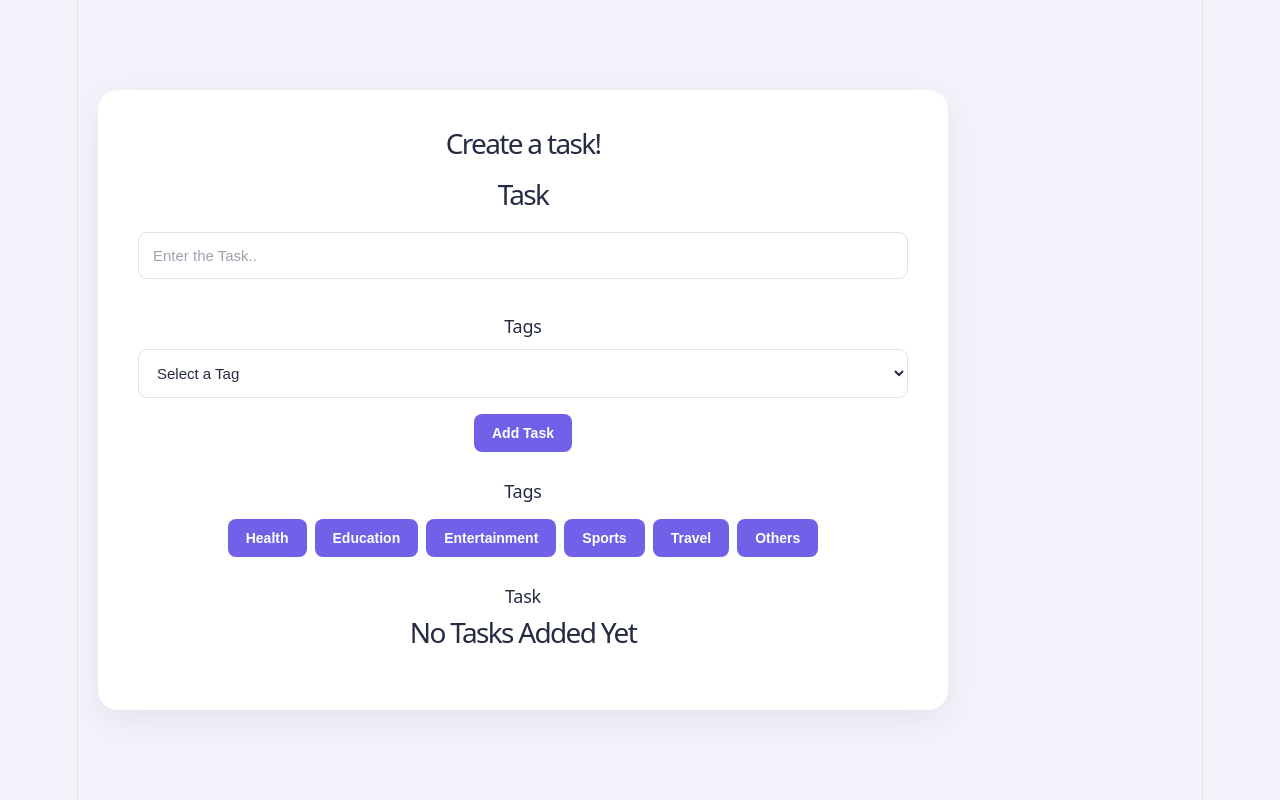
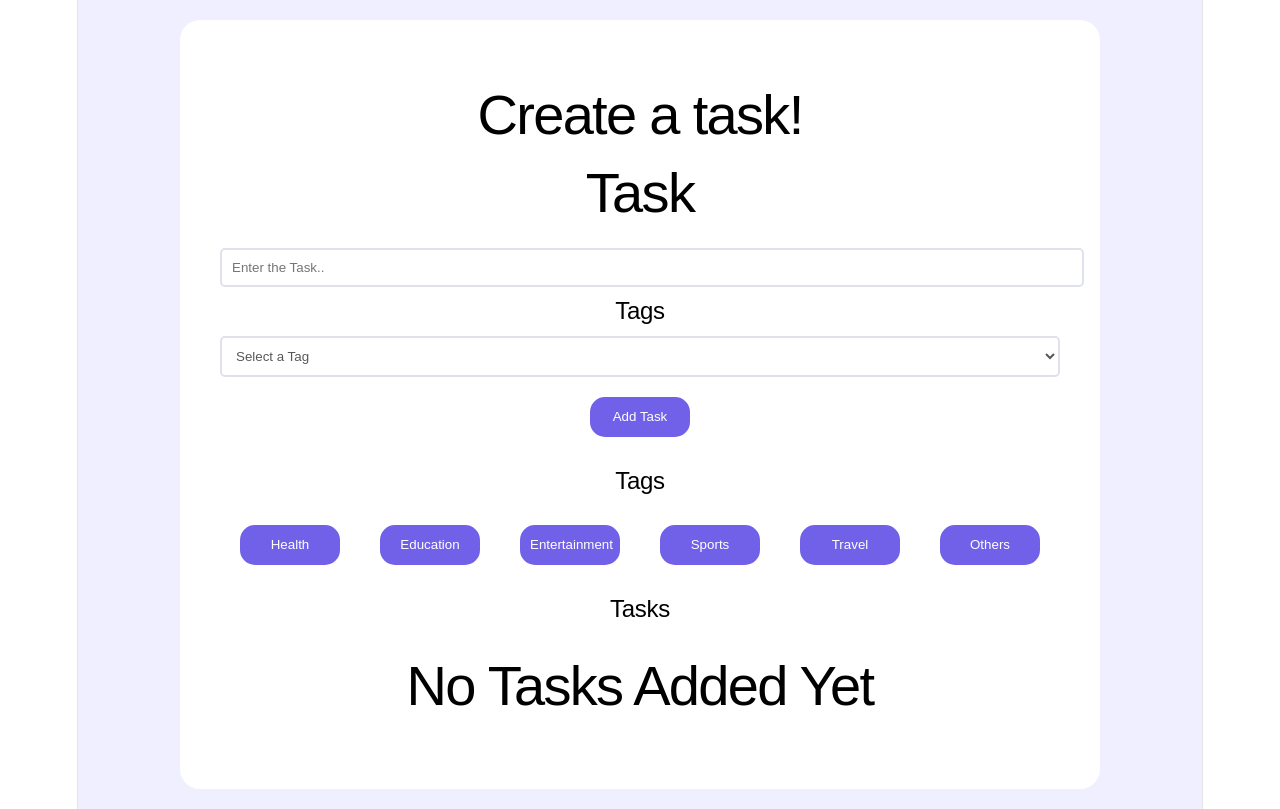
Before and after one commit to Aravind-Kondru/react-task-manager, a React (Vite) app: page / in a window 1280 px wide. Built offline with nearby package versions, Linux system fonts and the light colour scheme.

Commit message:
Updated task manager design

```diff
--- a/src/App.css
+++ b/src/App.css
@@ -1,4 +1,129 @@
+.container-1{
+    background-color: #f0efff;
+    min-height: 100vh;
+    display: flex;
+    flex-direction: column;
+    justify-content: center;
+    align-items: center;
+}
 
+.container-2{
+    background-color: #ffffff;
+    border-radius: 20px;
+    padding: 40px;
+    max-height: none;
+    max-width: 950px;
+    min-height: 650px;
+    margin-top: 20px;
+    margin-bottom: 20px;
+}
+
+.h1{
+    color: black;
+    font-family: Arial, sans-serif;
+    padding: 10px;
+}
+
+.h2{
+    color: black;
+    font-family: Arial, sans-serif;
+    padding: 10px;
+}
+
+.input{
+    background-color: #ffffff;
+    border: 2px solid;
+    border-color: #dfe2ed;
+    color: #58585c;
+    border-radius: 5px;
+    width: 100%;
+    padding: 10px;
+}
+
+.h3{
+    color: black;
+    font-family: Arial, sans-serif;
+    margin: 10px;
+}
+
+.select{
+    background-color: #ffffff;
+    border: 2px solid;
+    border-color: #dfe2ed;
+    color: #58585c;
+    border-radius: 5px;
+    width: 100%;
+    padding: 10px;
+}
+
+.button{
+    background-color: #7161e8;
+    color: white;
+    border: none;
+    border-radius: 15px;
+    padding: 10px;
+    margin: 20px;
+    cursor: pointer;
+    height: 40px;
+    width: 100px;
+}
+
+.h4{
+    color: black;
+    font-family: Arial, sans-serif;
+    margin: 10px;
+}
+
+.h4{
+    color: black;
+    font-family: Arial, sans-serif;
+    margin: 10px;
+}
+
+.h5{
+    color: black;
+    font-family: Arial, sans-serif;
+    margin: 10px;
+}
+
+.h6{
+    color: black;
+    font-family: Arial, sans-serif;
+    margin: 50px;
+}
+
+.para{
+    background-color: #f7f7fc;
+    color: black;
+    padding: 16px;
+    border-radius: 9px;
+    margin: 12px 0;
+    border-left: 4px solid #7161e8;
+    font-size: 15px;
+}
+
+.div{
+    display: flex;
+    flex-direction: row;
+    justify-content: space-between;
+}
+
+.p1{
+    margin-left: 70px;
+    padding: 5px;
+}
+
+.p2{
+    margin-right: 70px;
+    background-color: #c3ced9;
+    color: black;
+    padding: 5px;
+    padding-left: 10px;
+    padding-right: 10px;
+    border-radius: 9px;
+}
+
+/*
 * {
     box-sizing: border-box;
 }
@@ -28,7 +153,7 @@ body {
 }
 
 /* Headings */
-h1, h2 {
+/* h1, h2 {
     color: #252b42 !important;
 }
 
@@ -44,7 +169,7 @@ h2 {
 }
 
 /* Input and dropdown */
-input, select {
+/* input, select {
     width: 100%;
     padding: 14px;
     border: 1px solid #dfe2ed;
@@ -69,10 +194,10 @@ select option {
 input:focus, select:focus {
     border-color: #7161e8;
     box-shadow: 0 0 0 3px rgba(113, 97, 232, 0.12);
-}
+} */
 
 /* Buttons */
-button {
+/* button {
     padding: 11px 18px;
     border: none;
     border-radius: 8px;
@@ -88,10 +213,10 @@ button {
 button:hover {
     background: #5848cf !important;
     transform: translateY(-2px);
-}
+} */
 
 /* Task cards */
-p {
+/* p {
     background: #f7f7fc !important;
     color: #252b42 !important;
     padding: 16px;
@@ -102,7 +227,7 @@ p {
 }
 
 /* Responsive */
-@media (max-width: 600px) {
+/* @media (max-width: 600px) {
     #root {
         padding: 15px;
     }
@@ -118,4 +243,4 @@ p {
     button {
         padding: 10px 13px;
     }
-}
+} */
--- a/src/App.jsx
+++ b/src/App.jsx
@@ -6,24 +6,28 @@ function App(){
     const[tasks, setTasks] = useState([])
     const[Tag, setTag] = useState("")
     const[heading, setHeading] = useState("No Tasks Added Yet")
+    const[num, setNum] = useState(1)
     const[selectedTag, setSelectedTag] = useState("")
     const filteredTasks = (selectedTag === ""
         ? tasks
         : tasks.filter((item) => item.tag === selectedTag))
 
     return(
-        <div>
-            <h1>Create a task!</h1>
+        <div className="container-1">
+            <div className="container-2">
+                <h1 className="h1">Create a task!</h1>
 
-            <h1>Task</h1>
+                <h1 className="h2">Task</h1>
                 <input
+                    className="input"
                     placeholder="Enter the Task.."
                     value={task}
                     onChange={(event) => setTask(event.target.value)}
                 />
 
-            <h2>Tags</h2>
+                <h2 className="h3">Tags</h2>
                 <select
+                    className="select"
                     value={Tag}
                     onChange={(event) => setTag(event.target.value)}
                 >
@@ -36,52 +40,55 @@ function App(){
                     <option value="Others">Others</option>
                 </select>
 
-            <button onClick={() => (
-                setTasks([...tasks, {task: task, tag: Tag}]),
+                <button
+                    className="button"
+                    onClick={() => (
+                        setTasks([...tasks, {num: num, task: task, tag: Tag}]),
                         setTask(""),
                         setHeading(""),
-                setTag("")
+                        setTag(""),
+                        setNum(num + 1)
                 )}>
                     Add Task
                 </button>
 
-            <h2>Tags</h2>
-            <button onClick={() => {
+                <h2 className="h4">Tags</h2>
+                <button className="button" onClick={() => {
                     if (selectedTag === "Health"){
                         setSelectedTag("")
                     } else{
                         setSelectedTag("Health")
                     }
                 }}>Health</button>
-            <button onClick={() => {
+                <button className="button" onClick={() => {
                     if (selectedTag === "Education"){
                         setSelectedTag("")
                     } else{
                         setSelectedTag("Education")
                     }
                 }}>Education</button>
-            <button onClick={() => {
+                <button className="button" onClick={() => {
                     if (selectedTag === "Entertainment"){
                         setSelectedTag("")
                     } else{
                         setSelectedTag("Entertainment")
                     }
                 }}>Entertainment</button>
-            <button onClick={() => {
+                <button className="button" onClick={() => {
                     if (selectedTag === "Sports"){
                         setSelectedTag("")
                     } else{
                         setSelectedTag("Sports")
                     }
                 }}>Sports</button>
-            <button onClick={() => {
+                <button className="button" onClick={() => {
                     if (selectedTag === "Travel"){
                         setSelectedTag("")
                     } else{
                         setSelectedTag("Travel")
                     }
                 }}>Travel</button>
-            <button onClick={() => {
+                <button className="button" onClick={() => {
                     if (selectedTag === "Others"){
                         setSelectedTag("")
                     } else{
@@ -89,12 +96,18 @@ function App(){
                     }
                 }}>Others</button>
 
-            <h2>Task</h2>
-            <h1>{heading}</h1>
+                <h2 className="h5">Tasks</h2>
+                <h1 className="h6">{heading}</h1>
 
                 {filteredTasks.map((item) => (
-                <p key={item.task}>{item.task} {item.tag}</p>
+                    <div className="para" key={item.num}>
+                        <div className="div">
+                            <p className="p1">{item.num}. {item.task}</p>
+                            <p className="p2">{item.tag}</p>
+                        </div>
+                    </div>
                 ))}
+            </div>
         </div>
     )
 }
```
Lines whose indentation alone changed are shown as unchanged.
